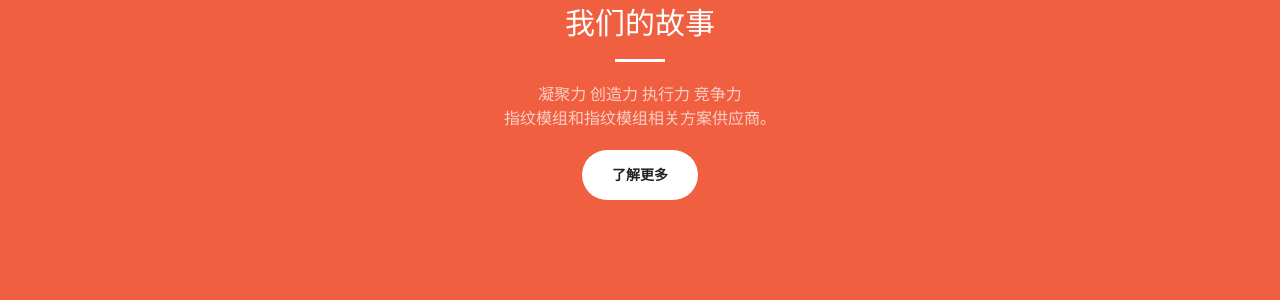
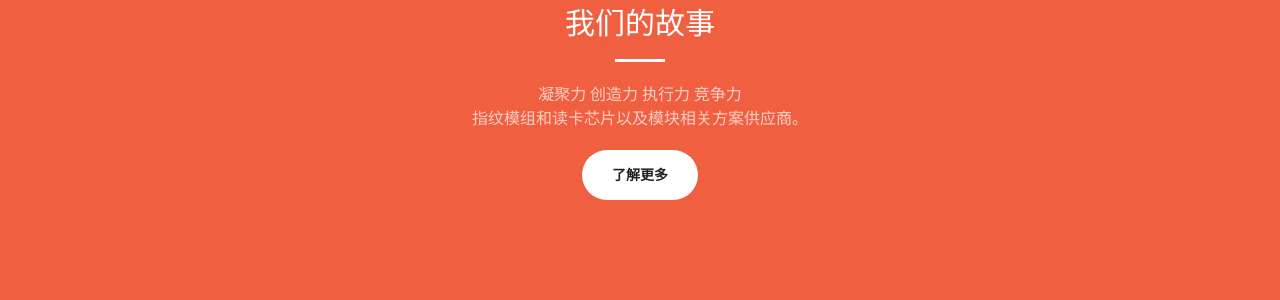
Before and after one commit to easyfp/easyfp.github.io, a Jekyll site: the page built from index.html, in a window 1280 px wide and 900 px high, scrolled down 842 px. Shown: the part 152-452 px from the top of the window. Built offline with Jekyll 4.4.1, drawn with Linux system fonts in a browser that asks for light colours.

Commit message:
Update call-to-action.html

```diff
--- a/_includes/call-to-action.html
+++ b/_includes/call-to-action.html
@@ -4,7 +4,7 @@
             <div class="col-lg-8 col-lg-offset-2 text-center">
                 <h2 class="section-heading">我们的故事</h2>
                 <hr class="light">
-                <p class="text-faded">凝聚力 创造力 执行力 竞争力<br> 指纹模组和指纹模组相关方案供应商。 </p>
+                <p class="text-faded">凝聚力 创造力 执行力 竞争力<br> 指纹模组和读卡芯片以及模块相关方案供应商。 </p>
                 <a href="#" class="btn btn-default btn-xl">了解更多</a>
             </div>
         </div>
```
